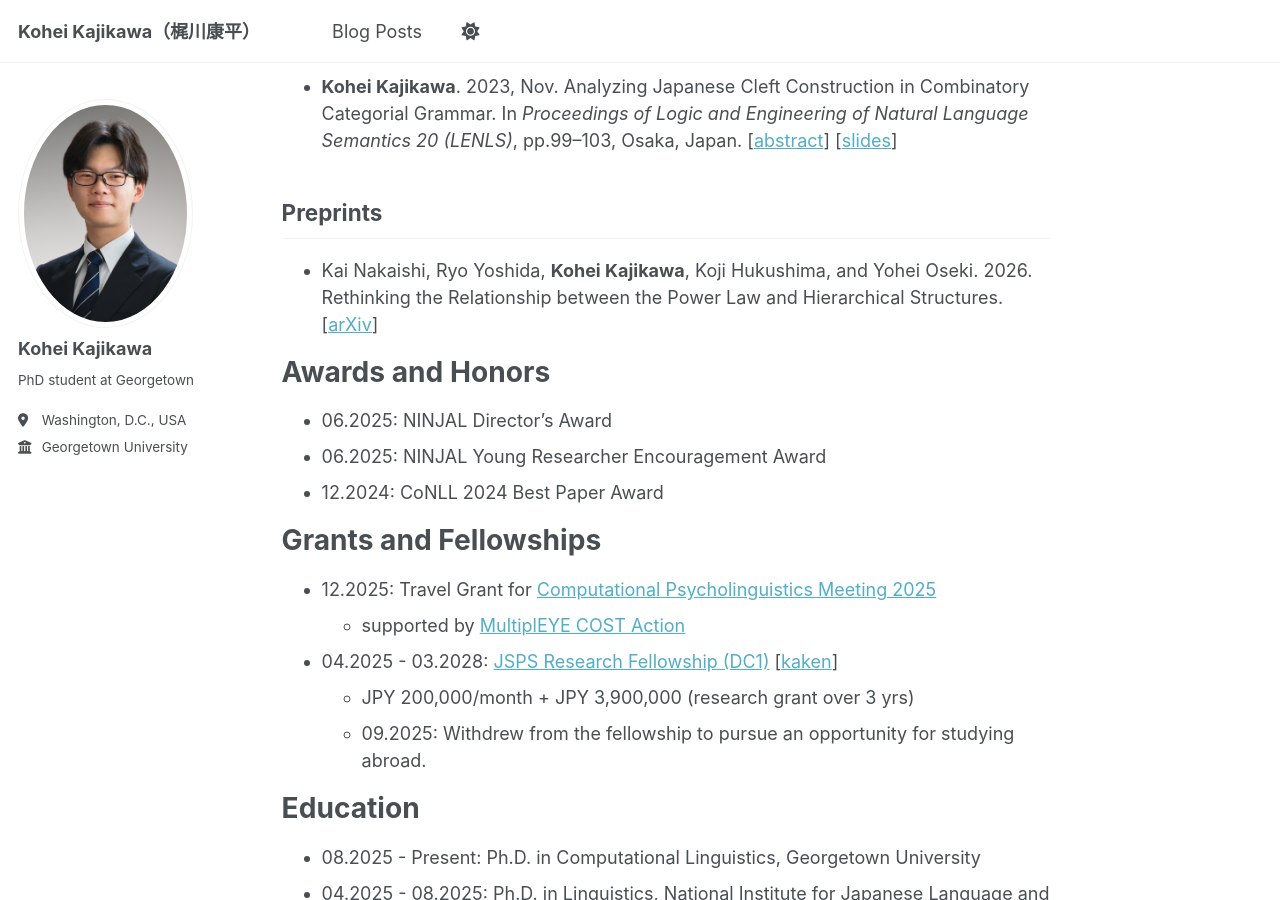
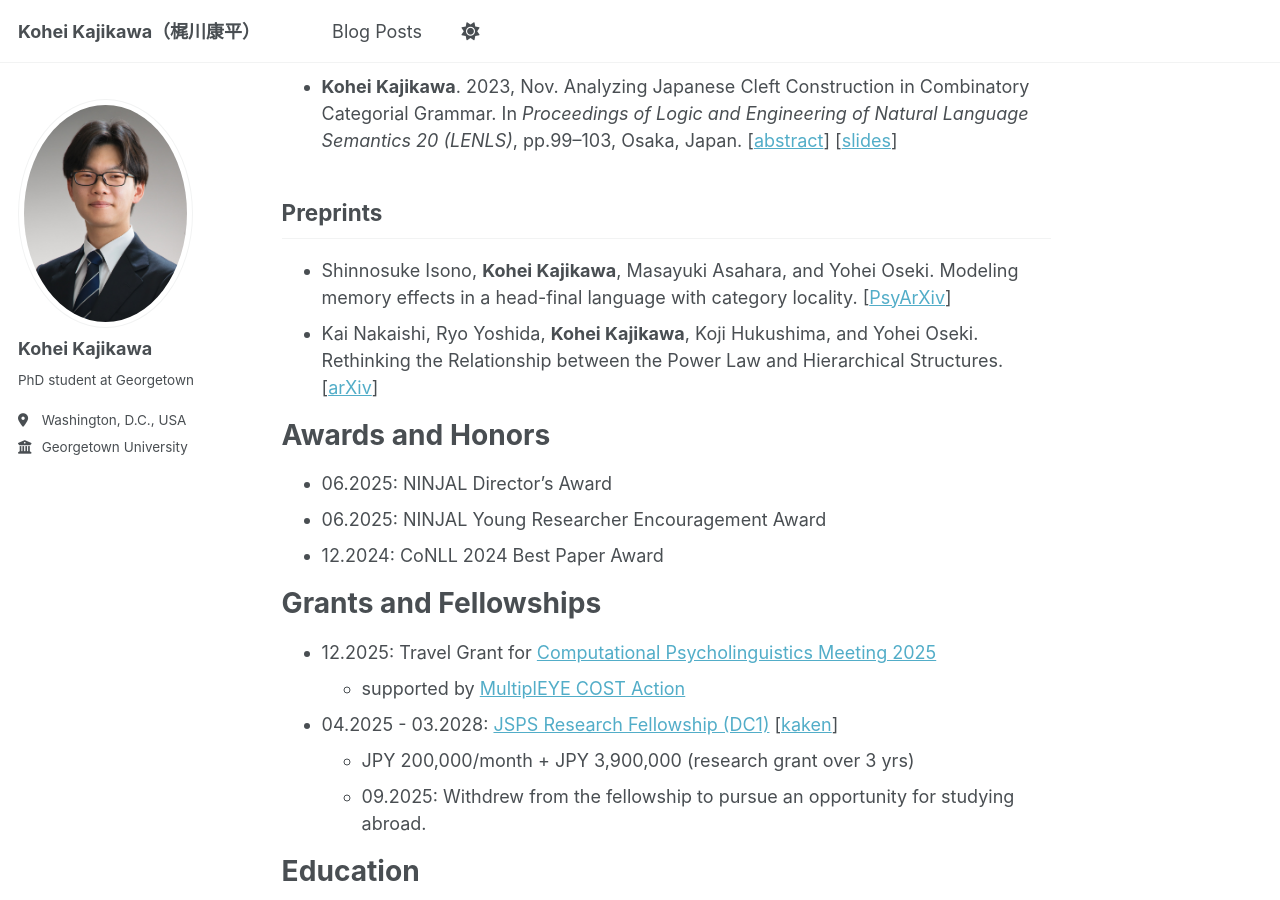
Before and after one commit to kohei-kaji/kohei-kaji.github.io, a Jekyll site: the page built from _pages/about.md, in a window 1280 px wide and 900 px high, scrolled down 1912 px. Built offline with Jekyll 4.4.1, drawn with Linux system fonts in a browser that asks for light colours.

Commit message:
Add clt-bccwj preprint

```diff
--- a/_pages/about.md
+++ b/_pages/about.md
@@ -73,7 +73,9 @@ Presentations
 
 Preprints
 ------
-- Kai Nakaishi, Ryo Yoshida, **Kohei Kajikawa**, Koji Hukushima, and Yohei Oseki. 2026. Rethinking the Relationship between the Power Law and Hierarchical Structures.
+- Shinnosuke Isono, **Kohei Kajikawa**, Masayuki Asahara, and Yohei Oseki. Modeling memory effects in a head-final language with category locality.
+[[PsyArXiv](https://osf.io/preprints/psyarxiv/aj6my_v1)]
+- Kai Nakaishi, Ryo Yoshida, **Kohei Kajikawa**, Koji Hukushima, and Yohei Oseki. Rethinking the Relationship between the Power Law and Hierarchical Structures.
 [[arXiv](https://arxiv.org/abs/2505.04984v2)]
 
 Awards and Honors
```
